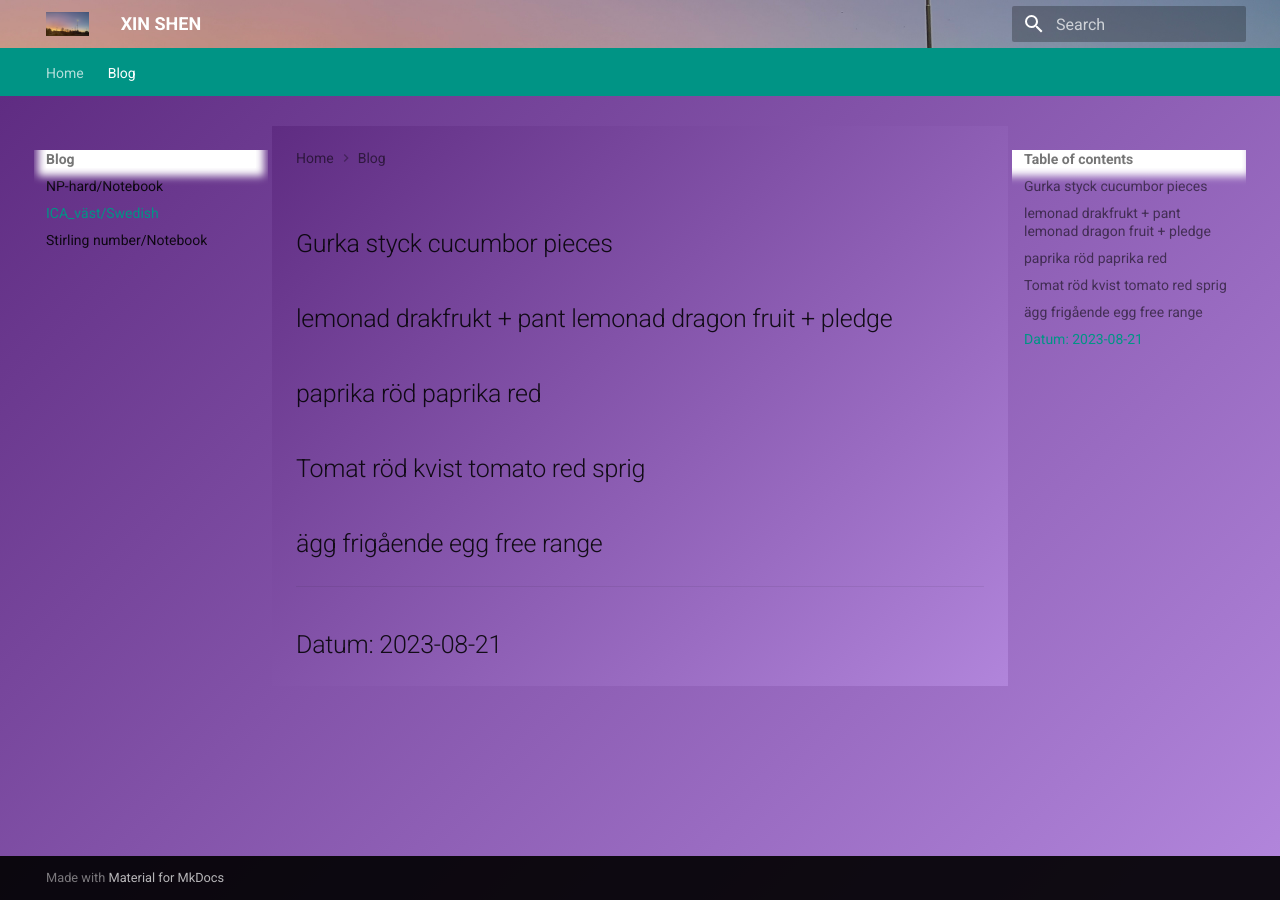
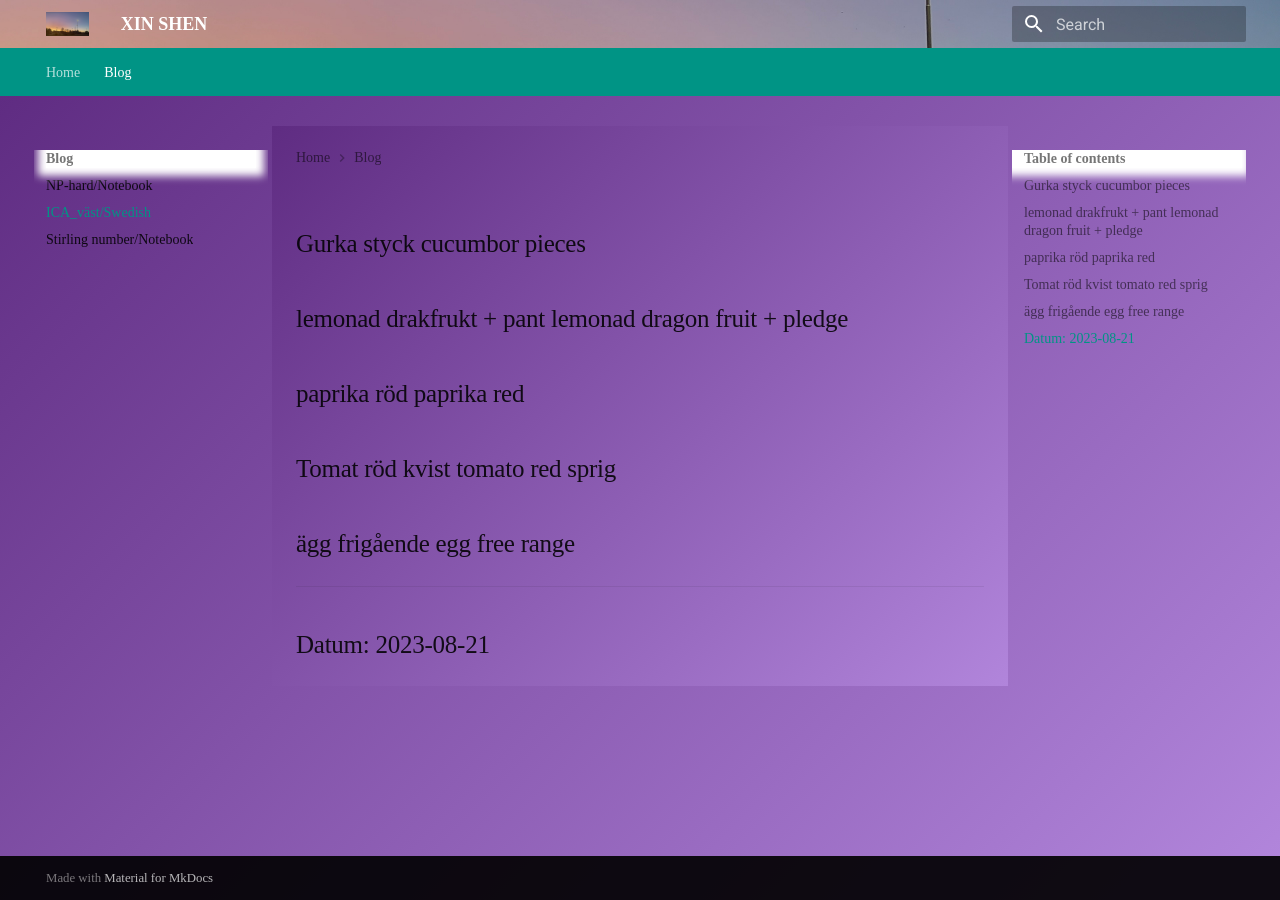
Before and after one commit to XINS3/WebXS, an MkDocs documentation site: the page built from docs/blog/ica_1.md, in a window 1280 px wide. Built offline with MkDocs 1.6.1 and Material for MkDocs 9.7.7, drawn with Linux system fonts in a browser that asks for light colours.

Commit message:
Update custom.css

```diff
--- a/docs/stylesheets/custom.css
+++ b/docs/stylesheets/custom.css
@@ -29,3 +29,7 @@ body,
 .md-content h1:first-of-type {
     display: none;
 }
+
+body {
+  font-family: 'Indie Flower', cursive;
+}
```
